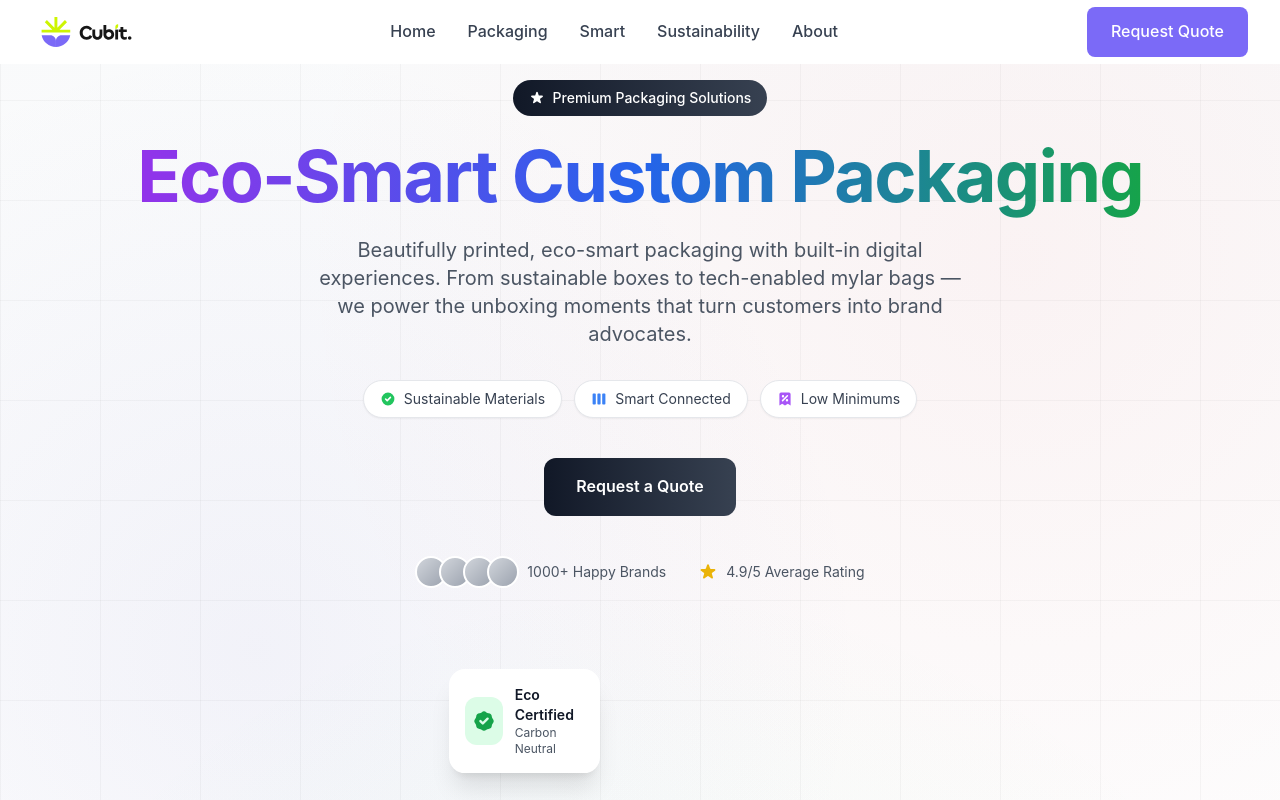
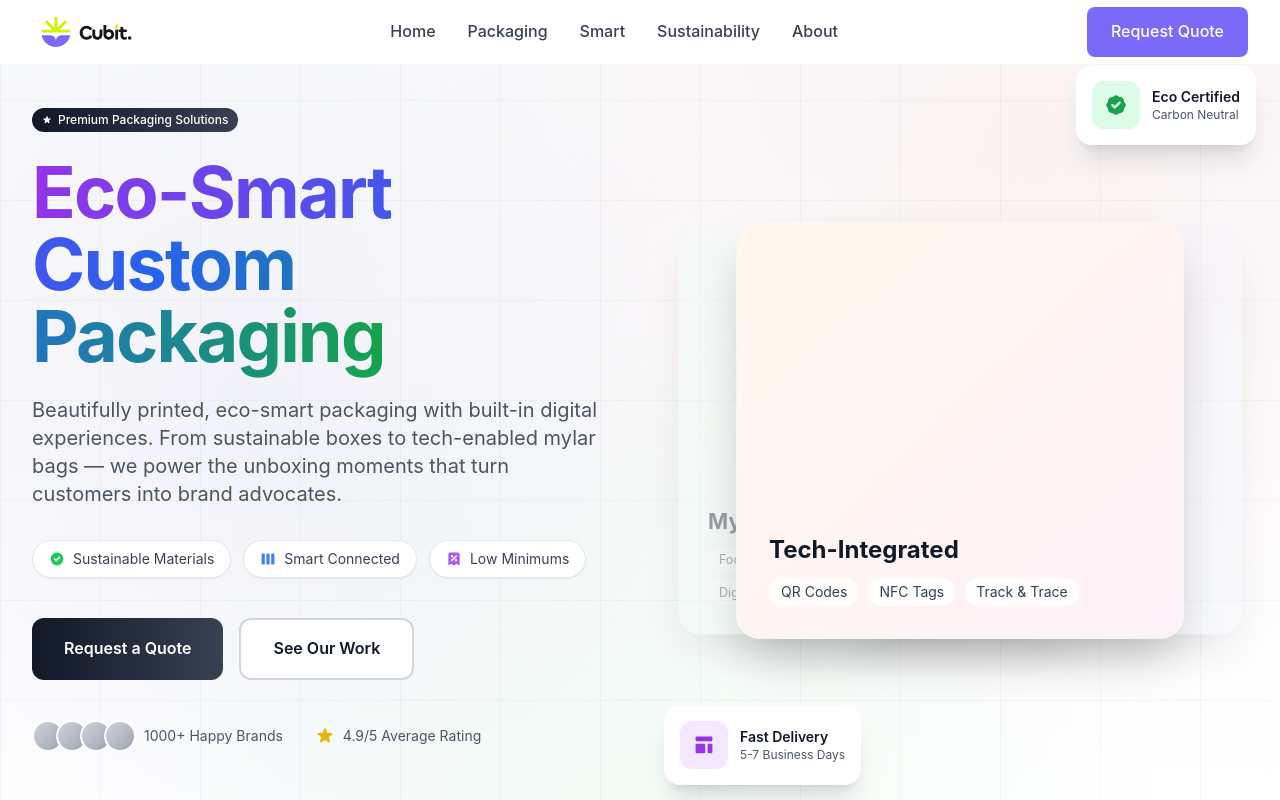
Before and after one commit to Cubitpackaging/cubitlanding, a Next.js app: page / in a window 1280 px wide. Shown: the top 800 px of the page. Built offline with nearby package versions, Linux system fonts and the light colour scheme.

Commit message:
Update Hero section: compact premium badge, increase showcase size, move floating elements closer

```diff
--- a/components/Hero.js
+++ b/components/Hero.js
@@ -8,6 +8,13 @@ const Hero = () => {
 
   const scrollToQuote = () => {
     const element = document.querySelector('#quote')
+    if (element) {
+      element.scrollIntoView({ behavior: 'smooth' })
+    }
+  }
+
+  const scrollToWork = () => {
+    const element = document.querySelector('#packaging')
     if (element) {
       element.scrollIntoView({ behavior: 'smooth' })
     }
@@ -77,7 +84,7 @@ const Hero = () => {
   ]
 
   return (
-    <section id="home" className="relative min-h-screen bg-gradient-to-b from-gray-50 to-white overflow-hidden">
+    <section id="home" className="relative min-h-screen flex items-center bg-gradient-to-b from-gray-50 to-white overflow-hidden">
       {/* Premium Background Pattern */}
       <div className="absolute inset-0">
         <div className="absolute inset-0 bg-[radial-gradient(circle_at_20%_50%,rgba(120,119,198,0.08),transparent_50%)]"></div>
@@ -87,12 +94,13 @@ const Hero = () => {
         <div className="absolute inset-0 bg-[linear-gradient(rgba(0,0,0,0.03)_1px,transparent_1px),linear-gradient(90deg,rgba(0,0,0,0.03)_1px,transparent_1px)] bg-[size:100px_100px]"></div>
       </div>
 
-      <div className="relative z-10 max-w-7xl mx-auto px-4 sm:px-6 lg:px-8 pt-20 pb-16 min-h-screen flex flex-col justify-center">
-        {/* Main Content - Centered */}
-        <div className="text-center mb-12">
+      <div className="relative z-10 max-w-7xl mx-auto px-4 sm:px-6 lg:px-8 pt-20 pb-16">
+        <div className="grid grid-cols-1 lg:grid-cols-2 gap-12 lg:gap-16 items-center min-h-[600px] lg:min-h-[700px]">
+          {/* Left Content */}
+          <div className="text-center lg:text-left max-w-2xl mx-auto lg:mx-0 flex flex-col justify-center">
             {/* Premium Badge */}
-          <div className="inline-flex items-center gap-2 px-4 py-2 bg-gradient-to-r from-gray-900 to-gray-700 text-white rounded-full text-sm font-medium mb-6">
-            <svg className="w-4 h-4" fill="currentColor" viewBox="0 0 20 20">
+            <div className="inline-flex items-center gap-1.5 px-2.5 py-1 bg-gradient-to-r from-gray-900 to-gray-700 text-white rounded-full text-xs font-medium mb-6 w-fit">
+              <svg className="w-2.5 h-2.5" fill="currentColor" viewBox="0 0 20 20">
                 <path d="M9.049 2.927c.3-.921 1.603-.921 1.902 0l1.07 3.292a1 1 0 00.95.69h3.462c.969 0 1.371 1.24.588 1.81l-2.8 2.034a1 1 0 00-.364 1.118l1.07 3.292c.3.921-.755 1.688-1.54 1.118l-2.8-2.034a1 1 0 00-1.175 0l-2.8 2.034c-.784.57-1.838-.197-1.539-1.118l1.07-3.292a1 1 0 00-.364-1.118L2.98 8.72c-.783-.57-.38-1.81.588-1.81h3.461a1 1 0 00.951-.69l1.07-3.292z"/>
               </svg>
               Premium Packaging Solutions
@@ -104,14 +112,14 @@ const Hero = () => {
               </span>
             </h1>
 
-          <p className="text-lg md:text-xl text-gray-600 mb-8 max-w-2xl mx-auto leading-relaxed">
+            <p className="text-lg md:text-xl text-gray-600 mb-8 leading-relaxed">
               Beautifully printed, eco-smart packaging with built-in digital experiences.
               From sustainable boxes to tech-enabled mylar bags — we power the unboxing moments
               that turn customers into brand advocates.
             </p>
 
             {/* Feature Pills */}
-          <div className="flex flex-wrap gap-3 mb-10 justify-center">
+            <div className="flex flex-wrap gap-3 mb-10 justify-center lg:justify-start">
               <span className="inline-flex items-center gap-2 px-4 py-2 bg-white border border-gray-200 rounded-full text-sm text-gray-700 shadow-sm">
                 <svg className="w-4 h-4 text-green-500" fill="currentColor" viewBox="0 0 20 20">
                   <path fillRule="evenodd" d="M10 18a8 8 0 100-16 8 8 0 000 16zm3.707-9.293a1 1 0 00-1.414-1.414L9 10.586 7.707 9.293a1 1 0 00-1.414 1.414l2 2a1 1 0 001.414 0l4-4z" clipRule="evenodd"/>
@@ -133,7 +141,7 @@ const Hero = () => {
             </div>
 
             {/* CTA Buttons */}
-          <div className="flex flex-col sm:flex-row gap-4 justify-center">
+            <div className="flex flex-col sm:flex-row gap-4 justify-center lg:justify-start">
               <button
                 onClick={scrollToQuote}
                 className="group relative px-8 py-4 bg-gradient-to-r from-gray-900 to-gray-700 text-white font-semibold rounded-xl overflow-hidden transition-all duration-300 hover:shadow-xl"
@@ -141,10 +149,16 @@ const Hero = () => {
                 <span className="relative z-10">Request a Quote</span>
                 <div className="absolute inset-0 bg-gradient-to-r from-purple-600 to-blue-600 opacity-0 group-hover:opacity-100 transition-opacity duration-300"></div>
               </button>
+              <button
+                onClick={scrollToWork}
+                className="px-8 py-4 bg-white border-2 border-gray-300 text-gray-900 font-semibold rounded-xl hover:border-gray-900 hover:shadow-lg transition-all duration-300"
+              >
+                See Our Work
+              </button>
             </div>
 
             {/* Trust Indicators */}
-          <div className="mt-10 flex flex-wrap items-center gap-8 justify-center">
+            <div className="mt-10 flex flex-wrap items-center gap-8 justify-center lg:justify-start">
               <div className="flex items-center gap-2">
                 <div className="flex -space-x-2">
                   {[...Array(4)].map((_, i) => (
@@ -162,17 +176,16 @@ const Hero = () => {
             </div>
           </div>
 
-        {/* Package Showcase - Centered */}
-        <div className="relative max-w-4xl mx-auto">
-          <div className="relative h-[500px] lg:h-[600px]">
+          {/* Right Visual - Premium Packaging Showcase */}
+          <div className="relative flex items-center justify-center h-full">
             {/* Main Showcase Container */}
-            <div className="absolute inset-0 flex items-center justify-center">
+            <div className="relative w-full max-w-2xl h-[550px] flex items-center justify-center">
               {/* Rotating Package Display */}
-              <div className="relative w-full max-w-lg">
+              <div className="relative w-full h-full">
                 {packageShowcase.map((pkg, index) => (
                   <div
                     key={index}
-                    className={`absolute inset-0 transition-all duration-700 ${
+                    className={`absolute inset-0 transition-all duration-700 flex items-center justify-center ${
                       index === activePackage
                         ? 'opacity-100 scale-100 z-20'
                         : index === (activePackage + 1) % 3
@@ -180,7 +193,7 @@ const Hero = () => {
                         : 'opacity-40 scale-90 -translate-x-20 z-10'
                     }`}
                   >
-                    <div className={`relative bg-gradient-to-br ${pkg.bgColor} rounded-3xl p-8 shadow-2xl border border-gray-100`}>
+                    <div className={`relative bg-gradient-to-br ${pkg.bgColor} rounded-3xl p-8 shadow-2xl border border-gray-100 w-full max-w-md`}>
                       {/* Package Visual */}
                       <div className={`h-64 mb-6 text-transparent bg-gradient-to-br ${pkg.color} bg-clip-text`}>
                         {pkg.icon}
@@ -202,7 +215,7 @@ const Hero = () => {
             </div>
 
             {/* Floating Elements */}
-            <div className="absolute top-10 right-10 bg-white rounded-2xl shadow-xl p-4 animate-float">
+            <div className="absolute -top-2 -right-2 bg-white rounded-2xl shadow-xl p-4 animate-float">
               <div className="flex items-center gap-3">
                 <div className="w-12 h-12 bg-green-100 rounded-xl flex items-center justify-center">
                   <svg className="w-6 h-6 text-green-600" fill="currentColor" viewBox="0 0 20 20">
@@ -216,7 +229,7 @@ const Hero = () => {
               </div>
             </div>
 
-            <div className="absolute bottom-10 left-10 bg-white rounded-2xl shadow-xl p-4 animate-float-delayed">
+            <div className="absolute -bottom-2 -left-2 bg-white rounded-2xl shadow-xl p-4 animate-float-delayed">
               <div className="flex items-center gap-3">
                 <div className="w-12 h-12 bg-purple-100 rounded-xl flex items-center justify-center">
                   <svg className="w-6 h-6 text-purple-600" fill="currentColor" viewBox="0 0 20 20">
@@ -231,7 +244,7 @@ const Hero = () => {
             </div>
 
             {/* Package Type Indicators */}
-            <div className="absolute bottom-20 left-1/2 transform -translate-x-1/2 flex gap-2">
+            <div className="absolute bottom-0 left-1/2 transform -translate-x-1/2 translate-y-8 flex gap-2">
               {packageShowcase.map((_, index) => (
                 <button
                   key={index}
--- a/package.json
+++ b/package.json
@@ -9,11 +9,11 @@
     "lint": "next lint"
   },
   "dependencies": {
+    "jsonwebtoken": "^9.0.2",
+    "multer": "^1.4.5-lts.1",
     "next": "^14.2.30",
     "react": "^18.2.0",
-    "react-dom": "^18.2.0",
-    "jsonwebtoken": "^9.0.2",
-    "multer": "^1.4.5-lts.1"
+    "react-dom": "^18.2.0"
   },
   "devDependencies": {
     "autoprefixer": "^10.4.16",
```
Lines whose indentation alone changed are shown as unchanged.
